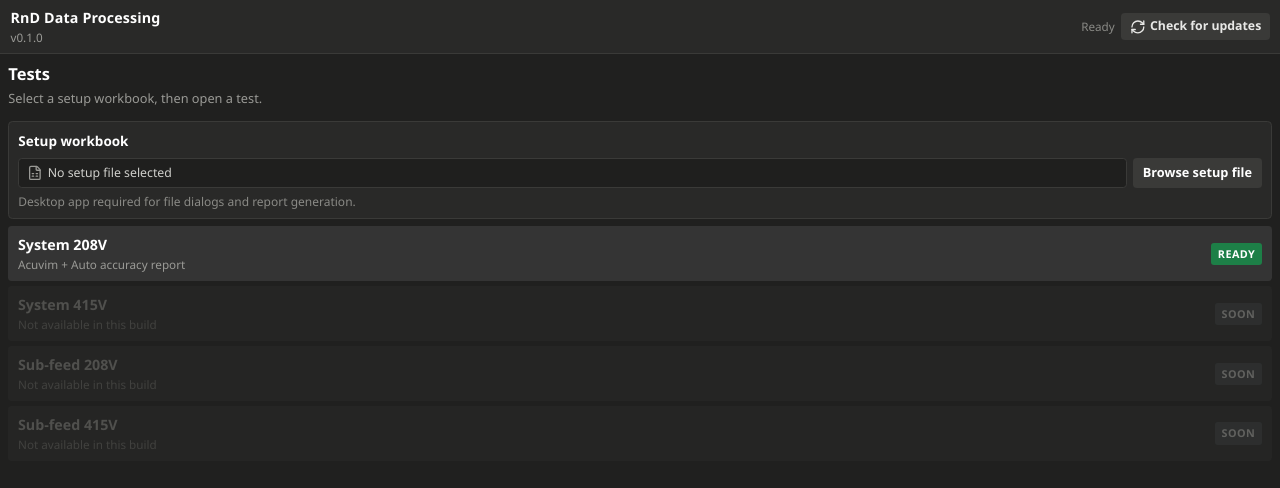
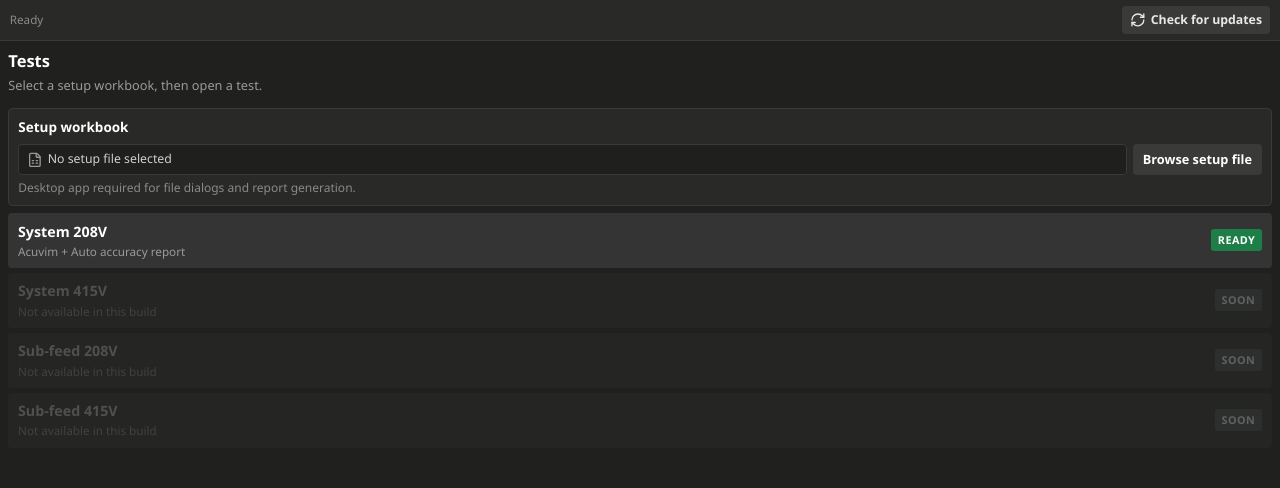
Before and after one commit to Hassaan-ECE/RnD-Data-Processing, a React (Vite) app: page / in a window 1280 px wide. Shown: the top 488 px of the page. Built offline with nearby package versions, Linux system fonts and the light colour scheme.

Commit message:
ui: drop in-app brand; title bar is Data Processing + version
Keep only the update control in the header so the name is not duplicated with the window title.

```diff
--- a/frontend/index.html
+++ b/frontend/index.html
@@ -4,7 +4,7 @@
     <meta charset="UTF-8" />
     <meta name="viewport" content="width=device-width, initial-scale=1.0" />
     <meta name="theme-color" content="#08131f" />
-    <title>RnD Data Processing</title>
+    <title>Data Processing v0.1.0</title>
   </head>
   <body>
     <div id="root"></div>
--- a/frontend/src/app/App.tsx
+++ b/frontend/src/app/App.tsx
@@ -4,20 +4,40 @@ import { LoaderCircle, RefreshCw } from "lucide-react";
 import { HubPage } from "../features/hub/HubPage";
 import { ProcessorPage } from "../features/processor/ProcessorPage";
 import { updateButtonLabel, useDesktopUpdates } from "../features/updates/useDesktopUpdates";
-import { getAppVersion } from "../integrations/tauri/backend";
+import { getAppVersion, isTauriRuntime } from "../integrations/tauri/backend";
 
 const SETUP_STORAGE_KEY = "rnd-data-processing.setup-path";
 
 export function App() {
   const [page, setPage] = useState<"hub" | "system_208v">("hub");
   const [setupPath, setSetupPath] = useState(() => window.localStorage.getItem(SETUP_STORAGE_KEY) ?? "");
-  const [version, setVersion] = useState("0.1.0");
   const [announcement, setAnnouncement] = useState("Ready");
   const announce = useCallback((message: string) => setAnnouncement(message), []);
   const updates = useDesktopUpdates(announce);
 
   useEffect(() => {
-    getAppVersion().then(setVersion).catch(() => undefined);
+    let active = true;
+    getAppVersion()
+      .then(async (version) => {
+        if (!active) {
+          return;
+        }
+        const title = `Data Processing v${version}`;
+        if (isTauriRuntime()) {
+          try {
+            const { getCurrentWindow } = await import("@tauri-apps/api/window");
+            await getCurrentWindow().setTitle(title);
+          } catch {
+            // Browser-only preview keeps the static HTML title.
+          }
+        } else {
+          document.title = title;
+        }
+      })
+      .catch(() => undefined);
+    return () => {
+      active = false;
+    };
   }, []);
 
   useEffect(() => {
@@ -31,11 +51,6 @@ export function App() {
   return (
     <div className="app-shell">
       <header className="app-header">
-        <div className="brand-lockup">
-          <strong>RnD Data Processing</strong>
-          <span>v{version}</span>
-        </div>
-        <div className="header-actions">
         <span className="announcement" aria-live="polite" title={announcement}>
           {announcement}
         </span>
@@ -54,7 +69,6 @@ export function App() {
           )}
           {updateButtonLabel(updates.state)}
         </button>
-        </div>
       </header>
       <main className="app-main">
         {page === "hub" ? (
--- a/frontend/src/app/index.css
+++ b/frontend/src/app/index.css
@@ -62,43 +62,21 @@ svg {
   display: flex;
   flex-shrink: 0;
   align-items: center;
-  justify-content: space-between;
-  gap: 0.5rem;
-  min-height: 2.75rem;
-  padding: 0.45rem 0.7rem;
+  justify-content: flex-end;
+  gap: 0.55rem;
+  min-height: 2.5rem;
+  padding: 0.4rem 0.65rem;
   border-bottom: 1px solid #3a3a38;
   background: #292928;
 }
 
-.brand-lockup {
-  display: flex;
+.announcement {
   min-width: 0;
-  flex-direction: column;
-  gap: 0.05rem;
-}
-
-.brand-lockup strong {
-  font-size: 0.95rem;
-  font-weight: 600;
-  letter-spacing: 0.01em;
-}
-
-.brand-lockup span {
-  color: #9a9a96;
-  font-size: 0.78rem;
-}
-
-.header-actions {
-  display: flex;
-  align-items: center;
-  gap: 0.45rem;
-}
-
-.announcement {
-  max-width: 11rem;
+  flex: 1;
   overflow: hidden;
   color: #8a8a86;
   font-size: 0.78rem;
+  text-align: left;
   text-overflow: ellipsis;
   white-space: nowrap;
 }
--- a/frontend/src/features/updates/useDesktopUpdates.ts
+++ b/frontend/src/features/updates/useDesktopUpdates.ts
@@ -75,7 +75,7 @@ export function useDesktopUpdates(announce: (message: string) => void) {
       pendingUpdate.current = update;
       if (!update) {
         setState({ status: "current", message: "You are up to date." });
-        announce("RnD Data Processing is up to date.");
+        announce("Data Processing is up to date.");
         return;
       }
       setState({ status: "available", latestVersion: update.version });
```
Also changed, not shown: 2 other files (tests, documents, lock files or other folders). Lines whose indentation alone changed are shown as unchanged.
